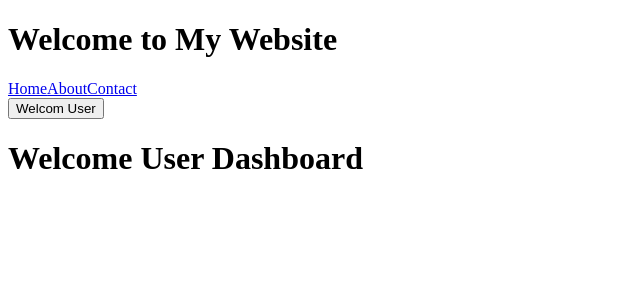
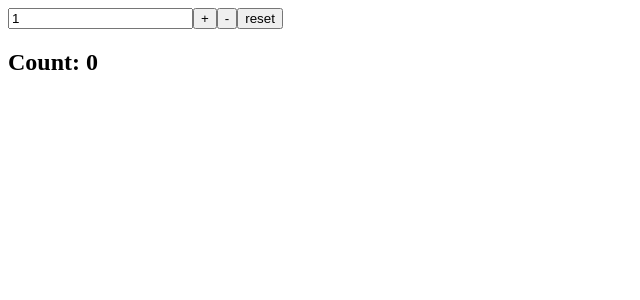
Before and after one commit to Muhammad-Zohaib-42/react-monster-master-class, a React (Vite) app in the folder intro/: page / in a window 1280 px wide. Shown: the top 300 px of the page, without its empty margins (0-640 px from the left). Built offline with nearby package versions, Linux system fonts and the light colour scheme.

Commit message:
learn the useReducer hook and practice it by creating a count feature

```diff
--- a/intro/src/App.jsx
+++ b/intro/src/App.jsx
@@ -1,16 +1,35 @@
-import React, { useContext } from 'react'
-import { AuthContext } from './contexts/AuthContext.jsx'
-import Header from './components/Header'
-import MainContent from './components/MainContent.jsx'
+import { useReducer, useState } from "react"
+
+function reducer(state, action) {
+  switch (action.type) {
+    case 'increment':
+      return state + action.payload
+      break
+    case 'decrement':
+      return state - action.payload
+      break
+    case 'reset':
+      return 0
+      break
+    default:
+      return state
+  }
+}
 
 const App = () => {
-  const {isAdmin, setIsAdmin} = useContext(AuthContext)
+  const [inputValue, setInputValue] = useState(1)
+  const [state, dispatch] = useReducer(reducer, 0)
 
   return (
-    <>
-      <Header />
-      <MainContent />
-    </>
+    <section>
+      <div>
+        <input type="number" value={inputValue} onChange={e=>setInputValue(e.target.value)} />
+        <button onClick={() => dispatch({type: 'increment', payload: Number(inputValue)})}>+</button>
+        <button onClick={() => dispatch({type: 'decrement', payload: Number(inputValue)})}>-</button>
+        <button onClick={() => dispatch({type: 'reset'})}>reset</button>
+      </div>
+      <h1>Count: {state}</h1>
+    </section>
   )
 }
 
```
